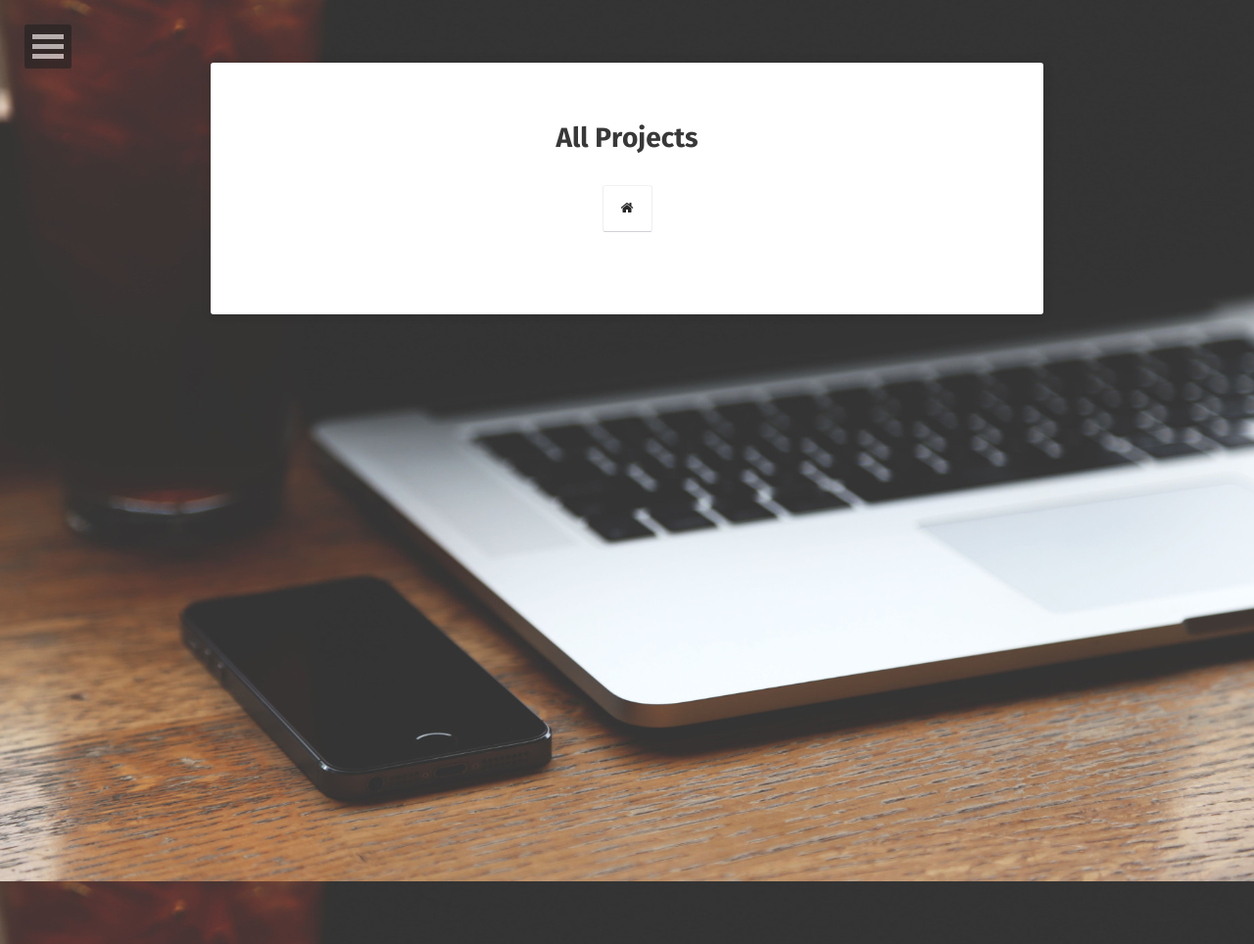
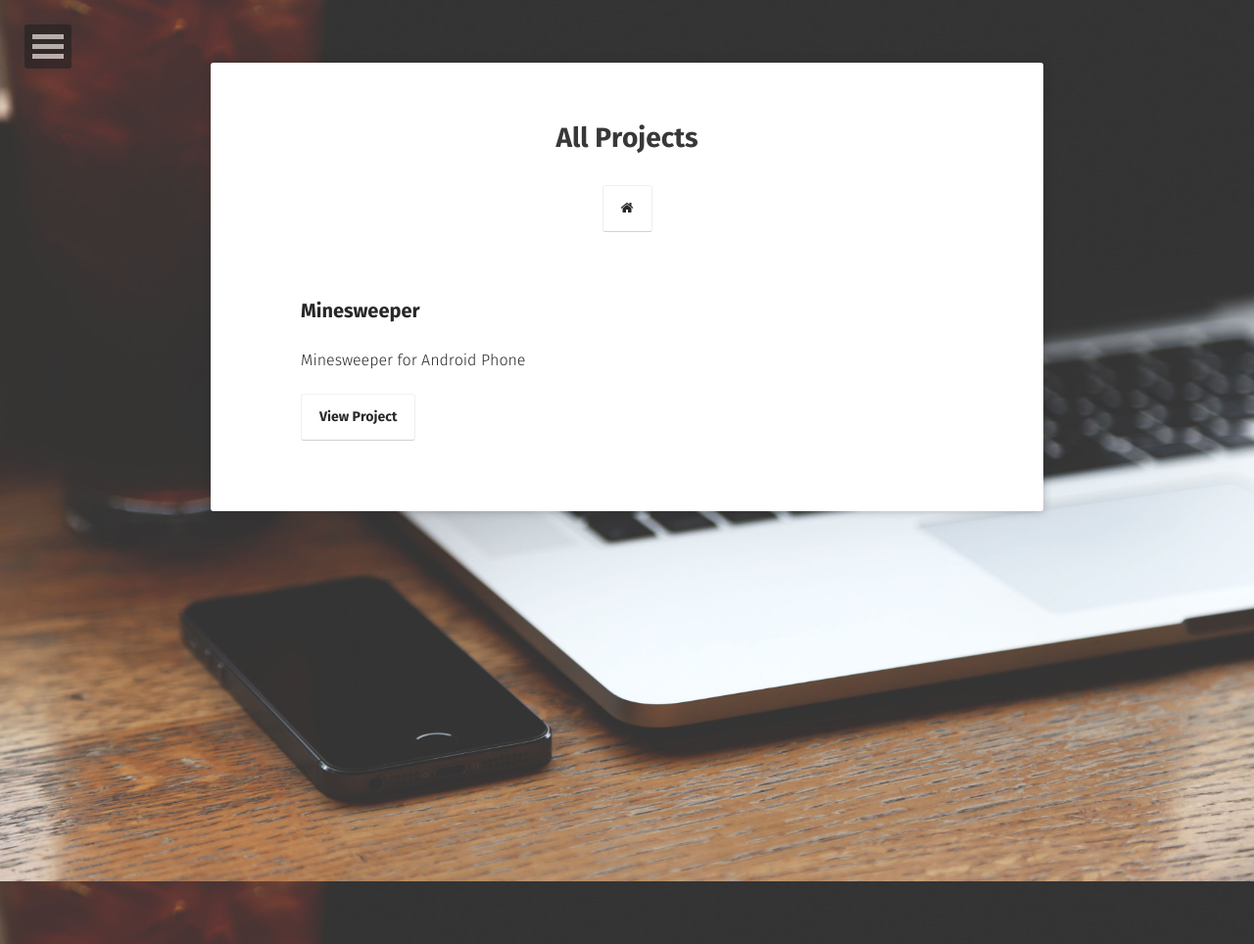
Before and after one commit to aliceetan/aliceetan.github.io, a Jekyll site: the page built from projects/index.md, in a window 1280 px wide. Shown: the whole page at 98% size. Built offline with Jekyll 4.4.1, drawn with Linux system fonts in a browser that asks for light colours; some web fonts are replaced.

Commit message:
post edit

```diff
--- a/_layouts/project.html
+++ b/_layouts/project.html
@@ -22,7 +22,7 @@ layout: compress
                     </a>
                 </div>
                 <div class="post-list">
-                    {% for post in site.projects %}
+                    {% for post in site.posts %}
                         {% if post.project %}
                     <ul>
                         <li class="wow fadeInLeft" data-wow-duration="1.5s">
```
Also changed, not shown: _posts/2017-12-23-minesweeper.md (renamed from _projects/2017-12-23-minesweeper.md).
